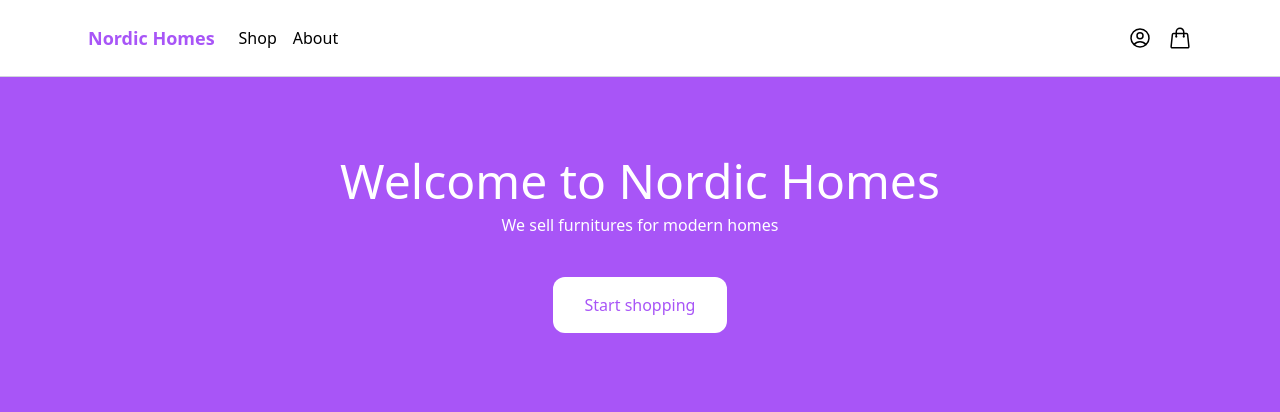
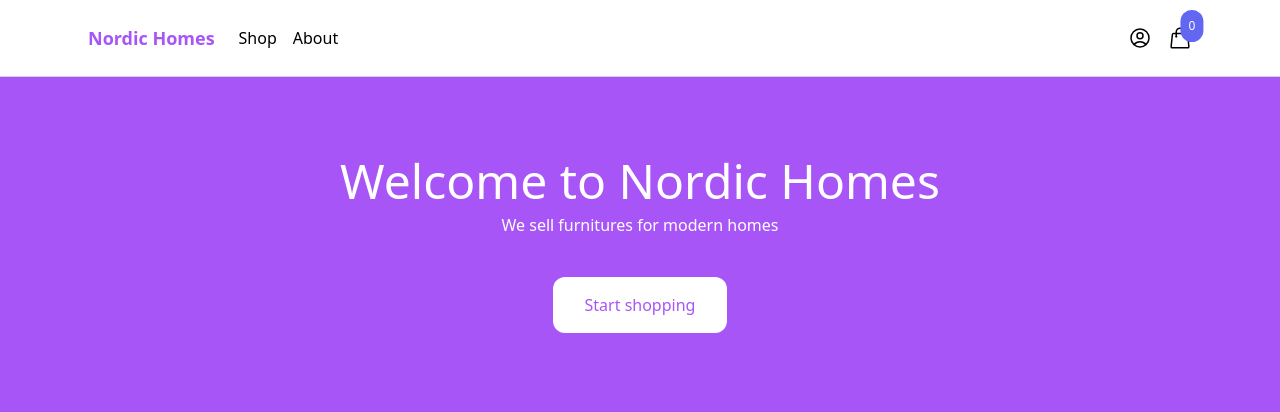
Before and after one commit to 1023LLC/django-ecommerce, a Django app: page / in a window 1280 px wide. Shown: the top 412 px of the page. Run offline with Django 5.2, Linux system fonts and the light colour scheme; data comes from the database, SQL or seed files in the repository; both versions use the stored data as it was after the commit; some libraries are stand-ins or nearby versions.

Commit message:
Reusable Menu Cart Html

```diff
--- /dev/null
+++ b/nordichomes/cart/templates/cart/menu_cart.html
@@ -0,0 +1,7 @@
+<a href="#" id="menu-cart-button" class="relative inline-block">
+    <svg xmlns="http://www.w3.org/2000/svg" fill="none" viewBox="0 0 24 24" stroke-width="1.5" stroke="currentColor" class="w-6 h-6">
+        <path stroke-linecap="round" stroke-linejoin="round" d="M15.75 10.5V6a3.75 3.75 0 1 0-7.5 0v4.5m11.356-1.993 1.263 12c.07.665-.45 1.243-1.119 1.243H4.25a1.125 1.125 0 0 1-1.12-1.243l1.264-12A1.125 1.125 0 0 1 5.513 7.5h12.974c.576 0 1.059.435 1.119 1.007ZM8.625 10.5a.375.375 0 1 1-.75 0 .375.375 0 0 1 .75 0Zm7.5 0a.375.375 0 1 1-.75 0 .375.375 0 0 1 .75 0Z" />
+    </svg>
+
+    <span class="absolute top-0 right-0 transform translate-x-1/2 -translate-y-1/2 bg-indigo-500 text-white text-xs rounded-full p-2"> {{ cart|length }}</span>
+</a>
--- a/nordichomes/core/templates/core/base.html
+++ b/nordichomes/core/templates/core/base.html
@@ -25,11 +25,7 @@
 
                 </a>
 
-                <a href="/">
-                    <svg xmlns="http://www.w3.org/2000/svg" fill="none" viewBox="0 0 24 24" stroke-width="1.5" stroke="currentColor" class="w-6 h-6">
-                        <path stroke-linecap="round" stroke-linejoin="round" d="M15.75 10.5V6a3.75 3.75 0 1 0-7.5 0v4.5m11.356-1.993 1.263 12c.07.665-.45 1.243-1.119 1.243H4.25a1.125 1.125 0 0 1-1.12-1.243l1.264-12A1.125 1.125 0 0 1 5.513 7.5h12.974c.576 0 1.059.435 1.119 1.007ZM8.625 10.5a.375.375 0 1 1-.75 0 .375.375 0 0 1 .75 0Zm7.5 0a.375.375 0 1 1-.75 0 .375.375 0 0 1 .75 0Z" />
-                    </svg>
-                </a>
+                {% include 'cart/menu_cart.html' %}
             </div>
         </div>
     </nav>
```
Also changed, not shown: nordichomes/db.sqlite3.
